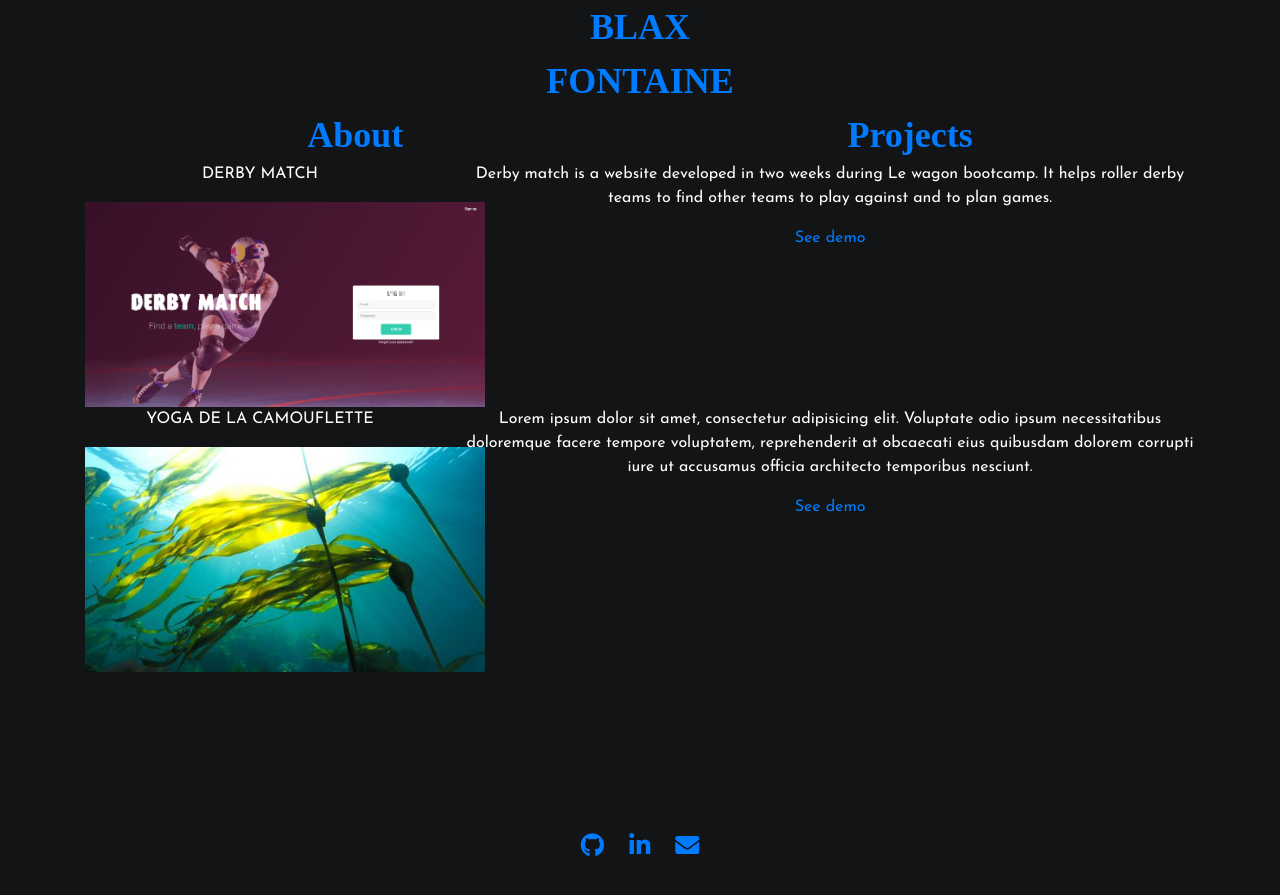
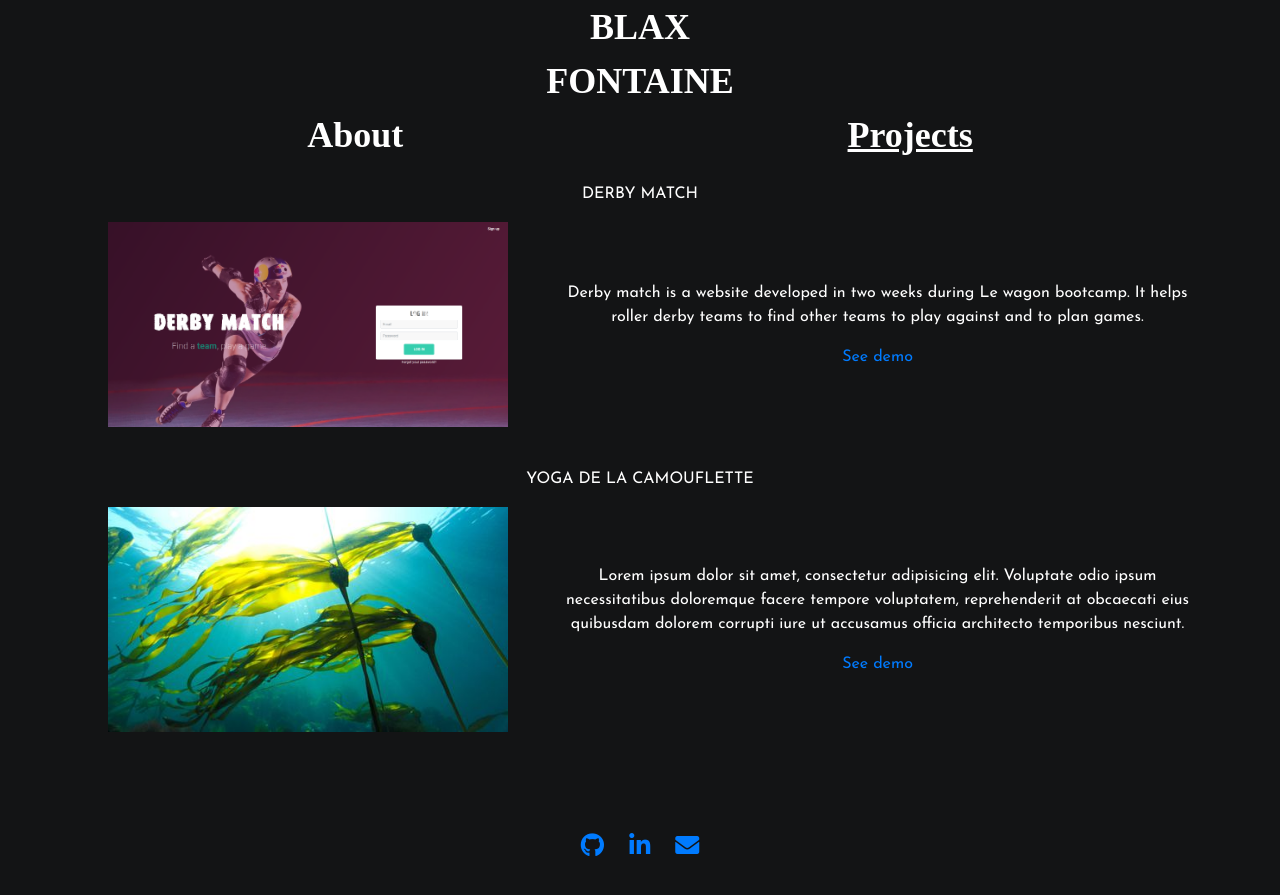
Before and after one commit to BlaxFontaine/myportfolio, a Jekyll site: the page built from projects.md, in a window 1280 px wide. Shown: the top 895 px of the page. Built offline with Jekyll 4.4.1, drawn with Linux system fonts in a browser that asks for light colours; some web fonts are replaced.

Commit message:
grid layout projects

```diff
--- a/_layouts/projects.html
+++ b/_layouts/projects.html
@@ -3,11 +3,13 @@
 ---
 <div class="card-container">
   <div class="row">
-    <div class="col-sm-12 col-md-4">
+    <div class="col-sm-12">
       <p>DERBY MATCH</p>
+    </div>
+    <div class="col-sm-12 col-lg-5">
       <img class="card-image" src="assets/images/derby-match-home.png" alt="Derby match screenshot">
     </div>
-    <div class="col-sm-12 col-md-8">
+    <div class="col-sm-12 col-lg-7">
       <p>Derby match is a website developed in two weeks during Le wagon bootcamp. It helps roller derby teams to find other teams to play against and to plan games.</p>
       <a href="https://youtu.be/HZ87deV1-pY?t=4431" target="_blank">See demo</a>
     </div>
@@ -15,11 +17,13 @@
 
 
   <div class="row">
-    <div class="col-sm-12 col-md-4">
+    <div class="col-sm-12">
       <p>YOGA DE LA CAMOUFLETTE</p>
+    </div>
+    <div class="col-sm-12 col-lg-5">
       <img class="card-image" src="assets/images/algue.jpg" alt="Derby match screenshot">
     </div>
-    <div class="col-sm-12 col-md-8">
+    <div class="col-sm-12 col-lg-7">
       <p>Lorem ipsum dolor sit amet, consectetur adipisicing elit. Voluptate odio ipsum necessitatibus doloremque facere tempore voluptatem, reprehenderit at obcaecati eius quibusdam dolorem corrupti iure ut accusamus officia architecto temporibus nesciunt.</p>
       <a href="#" target="_blank">See demo</a>
     </div>
--- a/_sass/main.scss
+++ b/_sass/main.scss
@@ -5,8 +5,7 @@
 }
 
 a {
-  text-decoration: none !important;
-  color: white;
+  text-decoration: none;
 }
 
 .container {
@@ -32,6 +31,8 @@
   font-family: 'Megrim', cursive;
   font-size: 36px;
   font-weight: bold;
+  text-decoration: none;
+  color: white;
 }
 
 .current {
--- a/_sass/project.scss
+++ b/_sass/project.scss
@@ -1,3 +1,9 @@
+.row {
+  align-items: center;
+  padding-top: 20px;
+  padding-bottom: 20px;
+}
+
 .card-image {
   width: 400px;
 }
```
